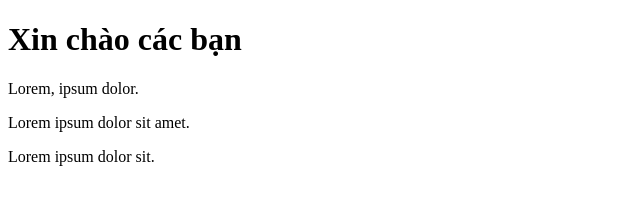
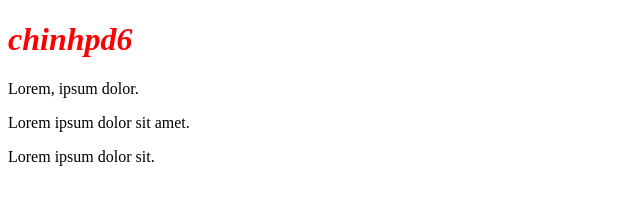
Before and after one commit to chinhpd5/FA24_BL2_WEB2063, a plain HTML site: page lession1/index.html in a window 1280 px wide. Shown: the whole page, without its empty margins (0-640 px from the left). Drawn offline with Linux system fonts and the light colour scheme.

Commit message:
attribute, text

```diff
--- a/lession1/main.js
+++ b/lession1/main.js
@@ -126,5 +126,20 @@ pElements = document.querySelectorAll('.paragraph');
 
 
 // Attribute
+h1Element = document.querySelector('#heading-title');// id -> #
+// có sẵn
+h1Element.classList = 'title';
+h1Element.style.color = 'red';
+// chưa có
+h1Element.setAttribute('data',"chinhpd5");
+// console.log(h1Element.getAttribute('data'));
 
 // Text
+console.log(h1Element.innerText);
+console.log(h1Element.textContent);
+
+
+// h1Element.innerText = "<i>chinhpd6</i>"
+// h1Element.textContent = "<i>chinhpd6</i>"
+
+h1Element.innerHTML = "<i>chinhpd6</i>";
```
Also changed, not shown: lession1/index.html (+3 -1 lines).
